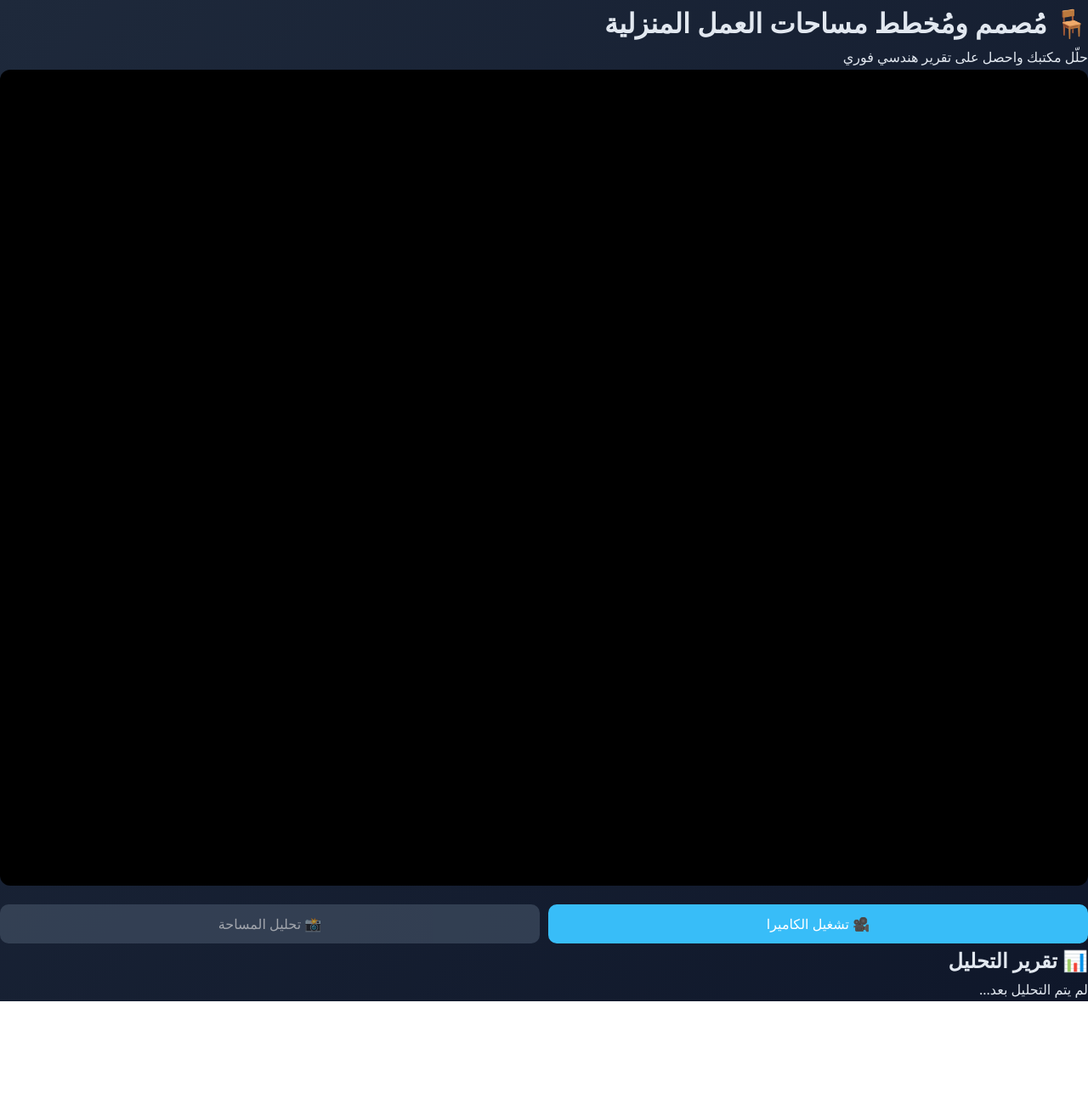
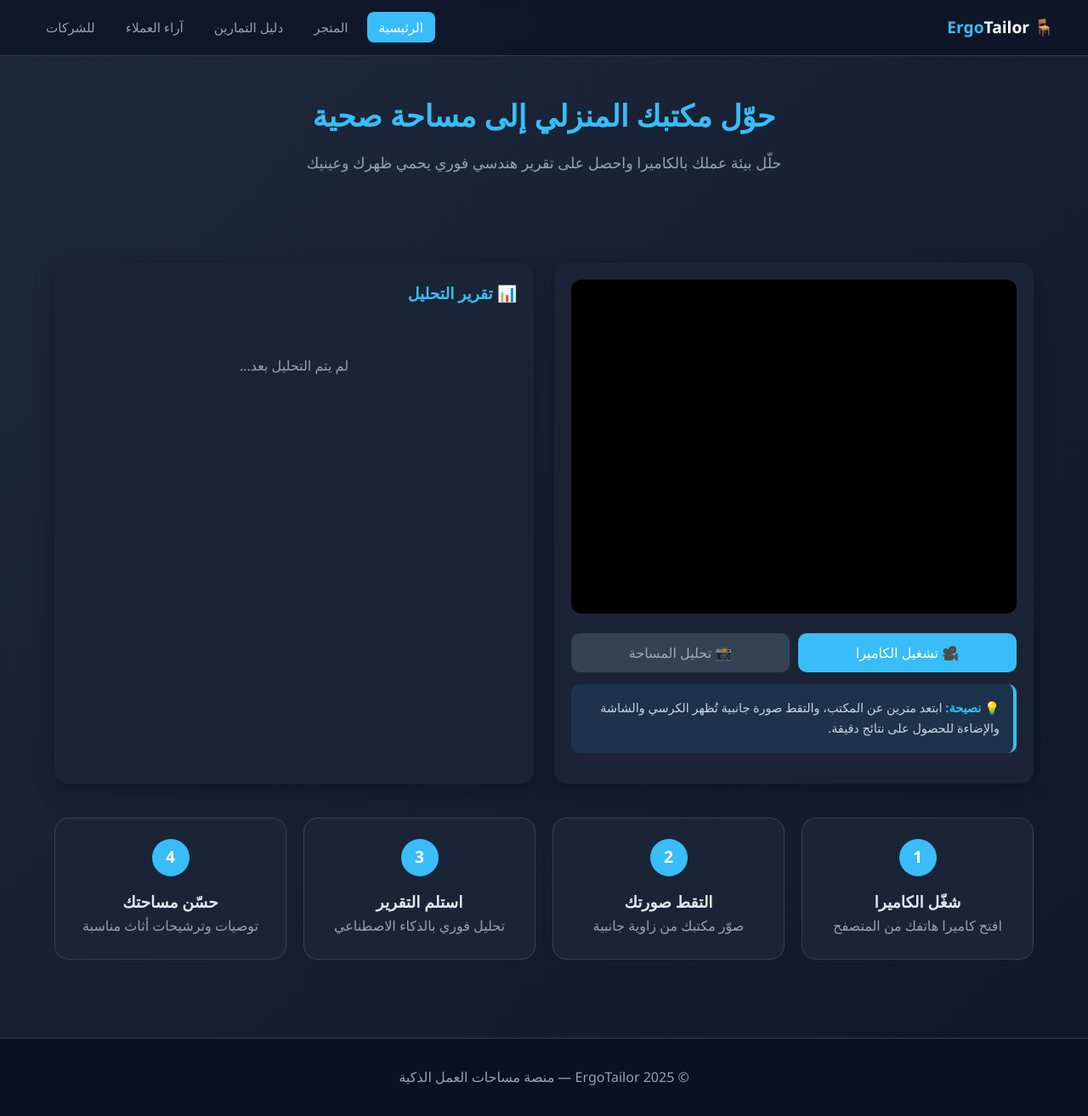
Before and after one commit to wissamez99-cmd/wissam, a plain HTML site: page index.html in a window 1280 px wide. Shown: the whole page at 85% size. Before the commit the page ends 1178 px from the top, so only its background shows below. Drawn offline with Linux system fonts and the light colour scheme.

Commit message:
Update index.html

```diff
--- a/index.html
+++ b/index.html
@@ -3,30 +3,76 @@
 <head>
   <meta charset="UTF-8" />
   <meta name="viewport" content="width=device-width, initial-scale=1.0" />
-  <title>مُصمم مساحات العمل المنزلية</title>
+  <title>مُصمم مساحات العمل المنزلية | الرئيسية</title>
   <link rel="stylesheet" href="style.css" />
 </head>
 <body>
-  <header>
-    <h1>🪑 مُصمم ومُخطط مساحات العمل المنزلية</h1>
-    <p>حلّل مكتبك واحصل على تقرير هندسي فوري</p>
-  </header>
+  <nav>
+    <div class="nav-container">
+      <a href="index.html" class="logo">🪑 Ergo<span>Tailor</span></a>
+      <ul class="nav-links">
+        <li><a href="index.html" class="active">الرئيسية</a></li>
+        <li><a href="shop.html">المتجر</a></li>
+        <li><a href="guide.html">دليل التمارين</a></li>
+        <li><a href="testimonials.html">آراء العملاء</a></li>
+        <li><a href="business.html">للشركات</a></li>
+      </ul>
+    </div>
+  </nav>
 
-  <main>
-    <section class="camera-section">
-      <video id="video" autoplay playsinline></video>
-      <div class="controls">
-        <button id="startBtn">🎥 تشغيل الكاميرا</button>
-        <button id="captureBtn" disabled>📸 تحليل المساحة</button>
+  <section class="hero">
+    <h1>حوّل مكتبك المنزلي إلى مساحة صحية</h1>
+    <p>حلّل بيئة عملك بالكاميرا واحصل على تقرير هندسي فوري يحمي ظهرك وعينيك</p>
+  </section>
+
+  <div class="container">
+    <div class="camera-layout">
+      <div class="panel">
+        <video id="video" autoplay playsinline></video>
+        <div class="controls">
+          <button id="startBtn">🎥 تشغيل الكاميرا</button>
+          <button id="captureBtn" disabled>📸 تحليل المساحة</button>
+        </div>
+        <div class="info-box" style="margin-top:14px;font-size:0.9rem">
+          <strong>💡 نصيحة:</strong> ابتعد مترين عن المكتب، والتقط صورة جانبية تُظهر الكرسي والشاشة والإضاءة للحصول على نتائج دقيقة.
+        </div>
       </div>
-      <canvas id="canvas" hidden></canvas>
-    </section>
 
-    <section class="report-section" id="report">
-      <h2>📊 تقرير التحليل</h2>
-      <div class="placeholder">لم يتم التحليل بعد...</div>
-    </section>
-  </main>
+      <div class="panel" id="report">
+        <h3 style="color:var(--primary);margin-bottom:16px">📊 تقرير التحليل</h3>
+        <div style="color:var(--muted);text-align:center;padding:40px 0">
+          لم يتم التحليل بعد...
+        </div>
+      </div>
+    </div>
+
+    <div class="steps">
+      <div class="step">
+        <div class="num">1</div>
+        <h3>شغّل الكاميرا</h3>
+        <p style="color:var(--muted)">افتح كاميرا هاتفك من المتصفح</p>
+      </div>
+      <div class="step">
+        <div class="num">2</div>
+        <h3>التقط صورتك</h3>
+        <p style="color:var(--muted)">صوّر مكتبك من زاوية جانبية</p>
+      </div>
+      <div class="step">
+        <div class="num">3</div>
+        <h3>استلم التقرير</h3>
+        <p style="color:var(--muted)">تحليل فوري بالذكاء الاصطناعي</p>
+      </div>
+      <div class="step">
+        <div class="num">4</div>
+        <h3>حسّن مساحتك</h3>
+        <p style="color:var(--muted)">توصيات وترشيحات أثاث مناسبة</p>
+      </div>
+    </div>
+  </div>
+
+  <footer>
+    <p>© 2025 ErgoTailor — منصة مساحات العمل الذكية</p>
+  </footer>
 
   <script src="script.js"></script>
 </body>
```
